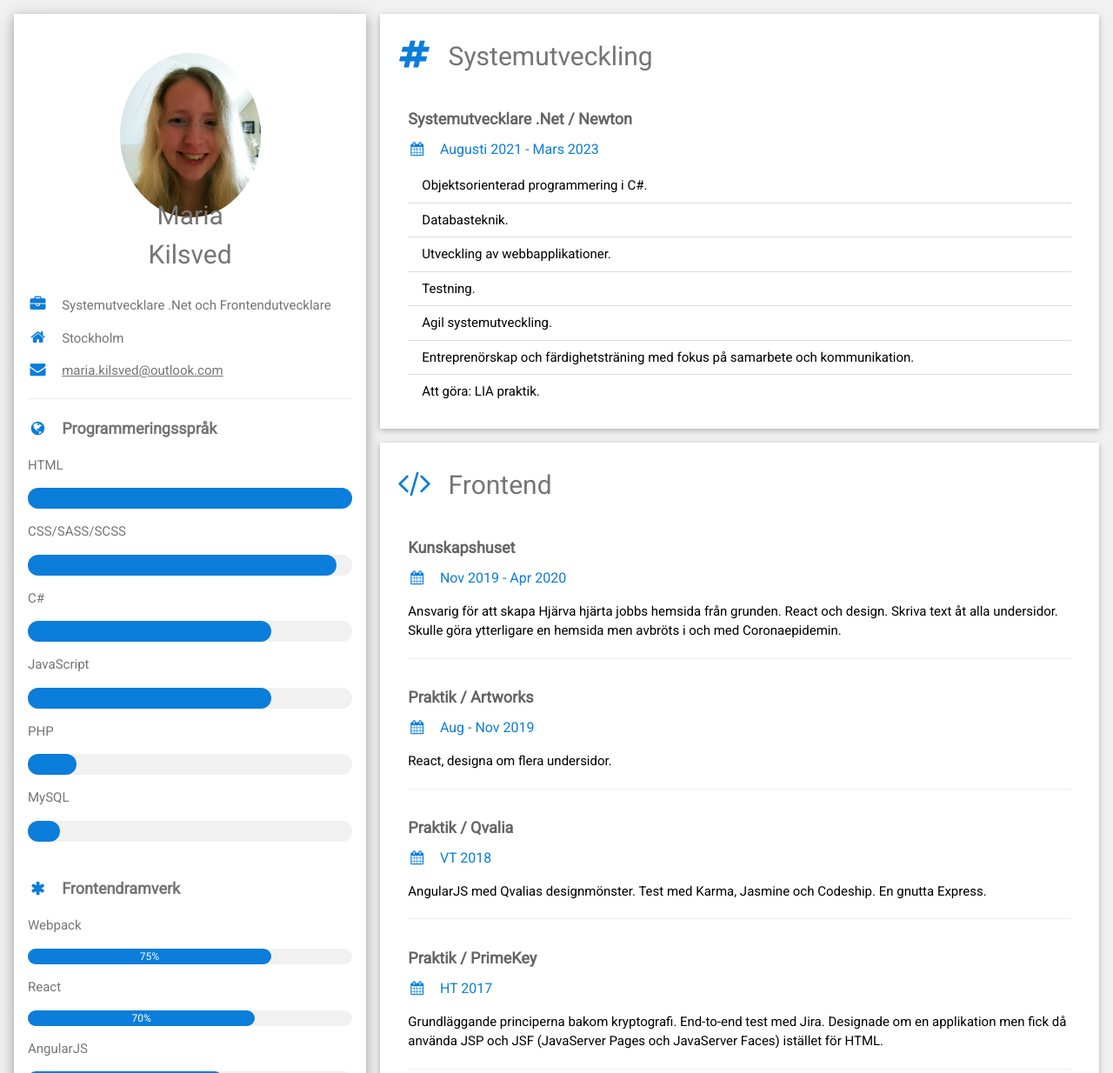
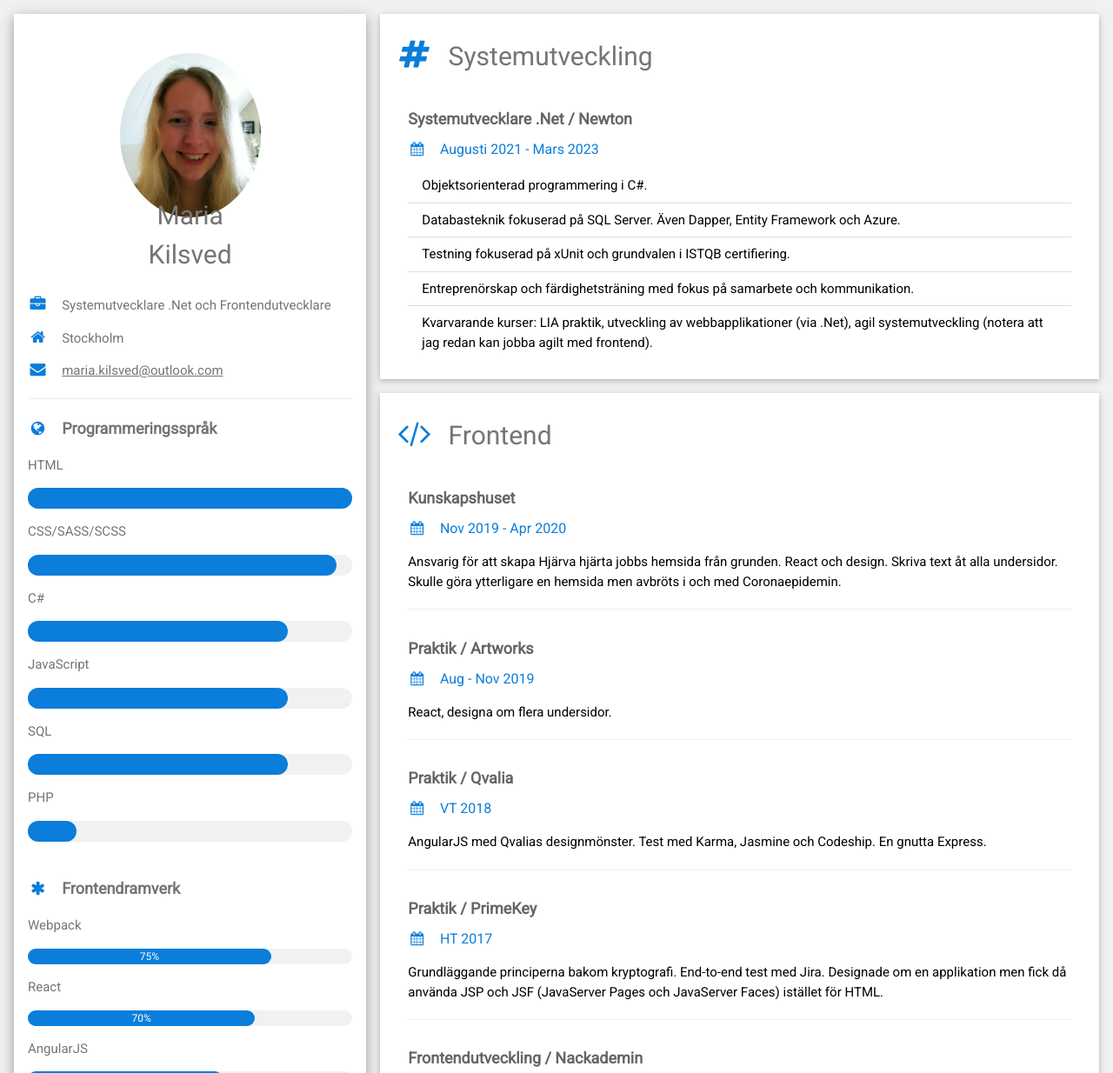
Before and after one commit to MariaKilsved/CV, a plain HTML site: page index.html in a window 1280 px wide. Shown: the top 1234 px of the page at 87% size. Drawn offline with Linux system fonts and the light colour scheme.

Commit message:
New RL changes, new CV changes

```diff
--- a/index.html
+++ b/index.html
@@ -44,20 +44,21 @@ html,body,h1,h2,h3,h4,h5,h6 {font-family: "Roboto", sans-serif}
           </div>
           <p>C#</p>
           <div class="light-grey round-xlarge">
-            <div class="round-xlarge blue" style="height:24px;width:75%"></div>
+            <div class="round-xlarge blue" style="height:24px;width:80%"></div>
           </div>
           <p>JavaScript</p>
           <div class="light-grey round-xlarge">
-            <div class="round-xlarge blue" style="height:24px;width:75%"></div>
+            <div class="round-xlarge blue" style="height:24px;width:80%"></div>
+          </div>
+          <p>SQL</p>
+          <div class="light-grey round-xlarge">
+            <div class="round-xlarge blue" style="height:24px;width:80%"></div>
           </div>
           <p>PHP</p>
           <div class="light-grey round-xlarge">
             <div class="round-xlarge blue" style="height:24px;width:15%"></div>
           </div>
-          <p>MySQL</p>
-          <div class="light-grey round-xlarge">
-            <div class="round-xlarge blue" style="height:24px;width:10%"></div>
-          </div>
+
           <br>
 
 
@@ -97,12 +98,10 @@ html,body,h1,h2,h3,h4,h5,h6 {font-family: "Roboto", sans-serif}
           <h6 class="text-blue"><i class="fa fa-calendar fa-fw margin-right"></i>Augusti 2021 - Mars 2023</h6>
           <ul class="ul">
             <li>Objektsorienterad programmering i C#.</li>
-            <li>Databasteknik.</li>
-            <li>Utveckling av webbapplikationer.</li>
-            <li>Testning.</li>
-            <li>Agil systemutveckling.</li>
+            <li>Databasteknik fokuserad på SQL Server. Även Dapper, Entity Framework och Azure.</li>
+            <li>Testning fokuserad på xUnit och grundvalen i ISTQB certifiering.</li>
             <li>Entreprenörskap och färdighetsträning med fokus på samarbete och kommunikation.</li>
-            <li>Att göra: LIA praktik.</li>
+            <li>Kvarvarande kurser: LIA praktik, utveckling av webbapplikationer (via .Net), agil systemutveckling (notera att jag redan kan jobba agilt med frontend).</li>
           </ul>
           <br>
         </div>
```
